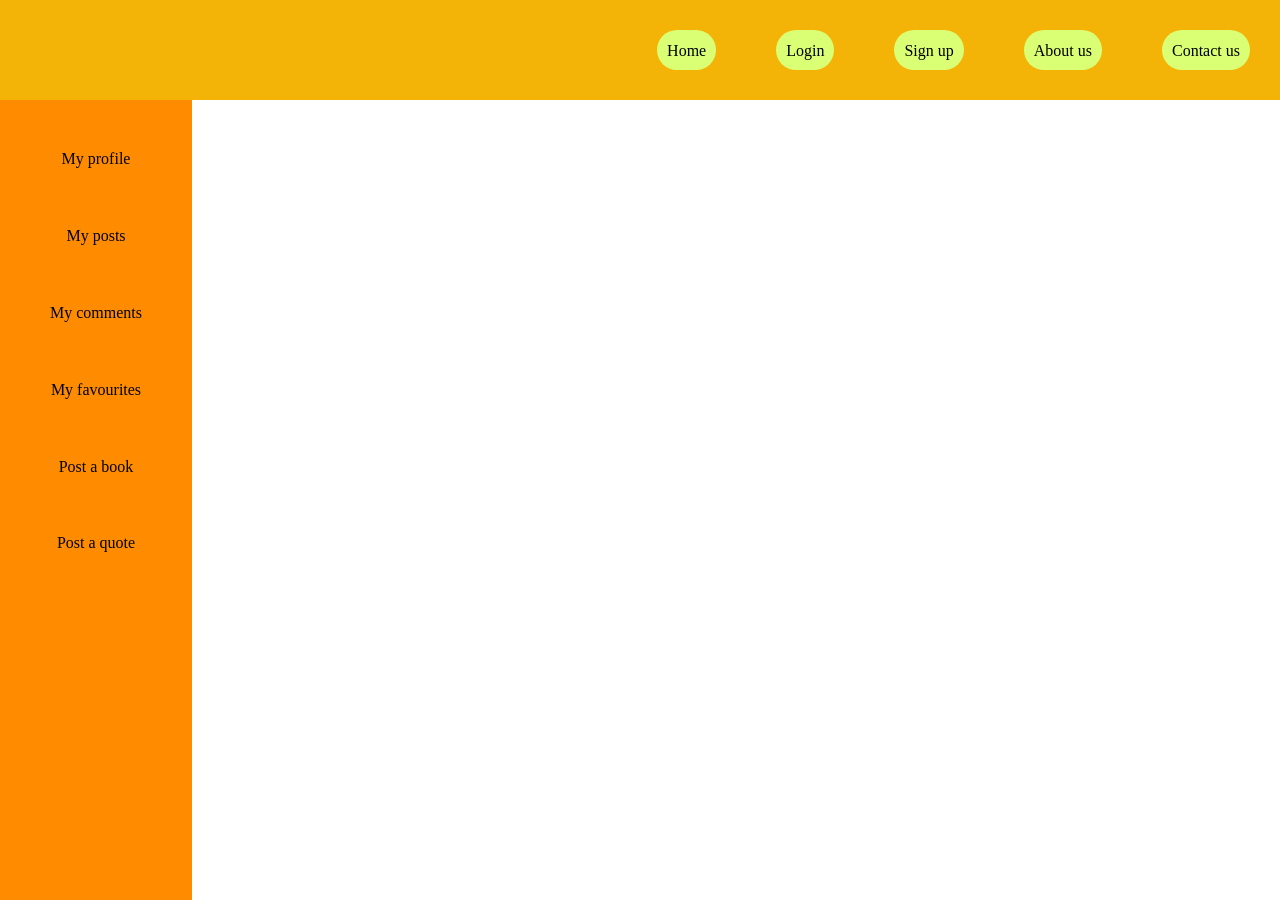
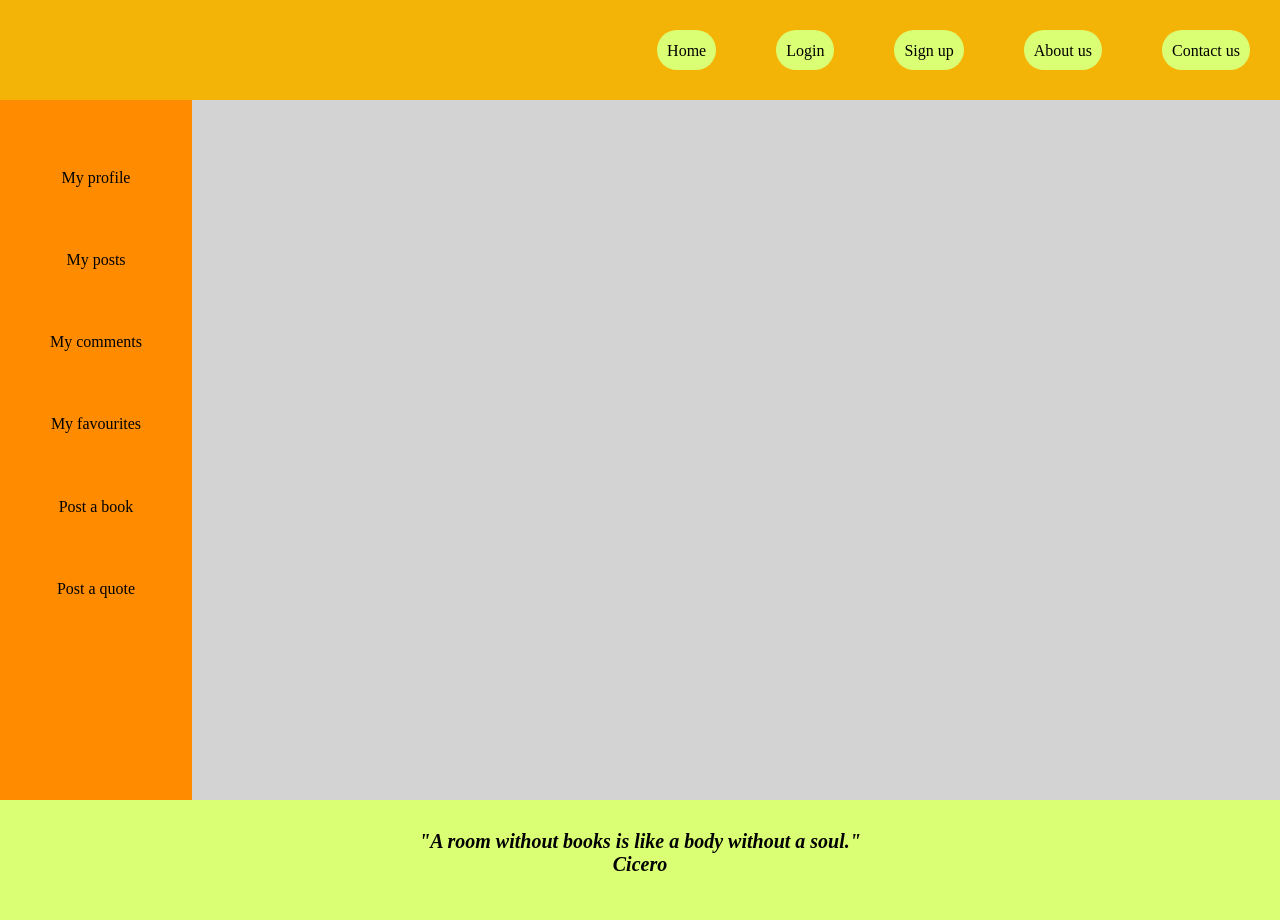
Before and after one commit to ggeorgiev98/Book-Forum, a React (Create React App) app: page / in a window 1280 px wide. Before the commit the page ends 800 px from the top, so only its background shows below. Built offline with nearby package versions, Linux system fonts and the light colour scheme.

Commit message:
Content major component + fixes
Created and added content component + css fixes to other components so conent can fit in + removed useless parts of initial react build.

```diff
--- a/public/index.html
+++ b/public/index.html
@@ -9,35 +9,10 @@
       name="description"
       content="Web site created using create-react-app"
     />
-    <link rel="apple-touch-icon" href="%PUBLIC_URL%/logo192.png" />
-    <!--
-      manifest.json provides metadata used when your web app is installed on a
-      user's mobile device or desktop. See https://developers.google.com/web/fundamentals/web-app-manifest/
-    -->
 
-    <!--
-      Notice the use of %PUBLIC_URL% in the tags above.
-      It will be replaced with the URL of the `public` folder during the build.
-      Only files inside the `public` folder can be referenced from the HTML.
-
-      Unlike "/favicon.ico" or "favicon.ico", "%PUBLIC_URL%/favicon.ico" will
-      work correctly both with client-side routing and a non-root public URL.
-      Learn how to configure a non-root public URL by running `npm run build`.
-    -->
     <title>React App</title>
   </head>
   <body>
-    <noscript>You need to enable JavaScript to run this app.</noscript>
     <div id="root"></div>
-    <!--
-      This HTML file is a template.
-      If you open it directly in the browser, you will see an empty page.
-
-      You can add webfonts, meta tags, or analytics to this file.
-      The build step will place the bundled scripts into the <body> tag.
-
-      To begin the development, run `npm start` or `yarn start`.
-      To create a production bundle, use `npm run build` or `yarn build`.
-    -->
   </body>
 </html>
--- /dev/null
+++ b/src/components/content/index.js
@@ -0,0 +1,13 @@
+import React from 'react';
+
+import styles from './index.module.css';
+
+const Content = () => {
+    return (
+        <div className={styles.content}>
+
+        </div>
+    );
+};
+
+export default Content;
--- /dev/null
+++ b/src/components/content/index.module.css
@@ -0,0 +1,7 @@
+.content {
+    float: right;
+    width: 85%;
+    height: 87.5vh;
+    clear: right;
+    background-color: lightgrey;
+}
--- /dev/null
+++ b/src/components/footer/index.js
@@ -0,0 +1,13 @@
+import React from 'react';
+
+import styles from './index.module.css';
+
+const Footer = () => {
+    return (
+        <footer className={styles.footer}>
+            <p className={styles.quote}>"A room without books is like a body without a soul."<br/>Cicero</p>
+        </footer>
+    );
+};
+
+export default Footer;
--- /dev/null
+++ b/src/components/footer/index.module.css
@@ -0,0 +1,17 @@
+.footer{
+    background-color: rgb(218, 255, 116);
+    display: inline-block;
+    bottom: 0;
+    height: 120px;
+    margin-top: 0;
+    text-align: center;
+    width: 100%;
+}
+
+.quote {
+    font-family: 'Merienda One', cursive;
+    font-size: 20px;
+    font-weight: bold;
+    font-style: oblique;
+    padding-top: 10px;
+}
--- a/src/components/header/index.module.css
+++ b/src/components/header/index.module.css
@@ -3,4 +3,5 @@
     height: 100px;
     background-color: rgb(243, 180, 7);
     position: sticky;
+    float: right;
 }
--- a/src/components/link/index.module.css
+++ b/src/components/link/index.module.css
@@ -20,20 +20,28 @@
 }
 
 /* Menu */
-.menu-box {
+/*.menu-box {
     height: 3.5%;
     width: 100%;
     padding-top: 10px;
     padding-bottom: 10px;
     margin-bottom: 15%;
     text-align: center;
+}*/
+.menu-box {
+
+    height: 3.5%;
+    width: 100%;
+    padding-top: 15%;
+    padding-bottom: 15%;
+    text-align: center;
 }
 
 .menu-box:hover {
     background-color: gold;
     cursor: pointer;
-    border-top-left-radius: 25px;
-    border-bottom-right-radius: 25px;
+    border-top-left-radius: 50px;
+    border-bottom-right-radius: 50px;
     font-weight: bold;
 }
 
--- a/src/components/menu/index.module.css
+++ b/src/components/menu/index.module.css
@@ -1,8 +1,8 @@
 .menu {
     background-color: darkorange;
     width: 15%;
-    height: 100vh;
+    height: 87.5vh;
     display: inline-block;
-    position: fixed;
+    position: sticky;
     text-align: center;
 }
--- a/src/pages/home-page/index.js
+++ b/src/pages/home-page/index.js
@@ -1,6 +1,8 @@
 import React, { Component } from 'react';
 import Header from '../../components/header';
 import Menu from '../../components/menu';
+import Footer from '../../components/footer';
+import Content from '../../components/content';
 
 class HomePage extends Component {
     constructor(props) {
@@ -13,7 +15,8 @@ class HomePage extends Component {
             <div>
                 <Header />
                 <Menu />
-
+                <Content />
+                <Footer />
             </div>
         );
     };
```
